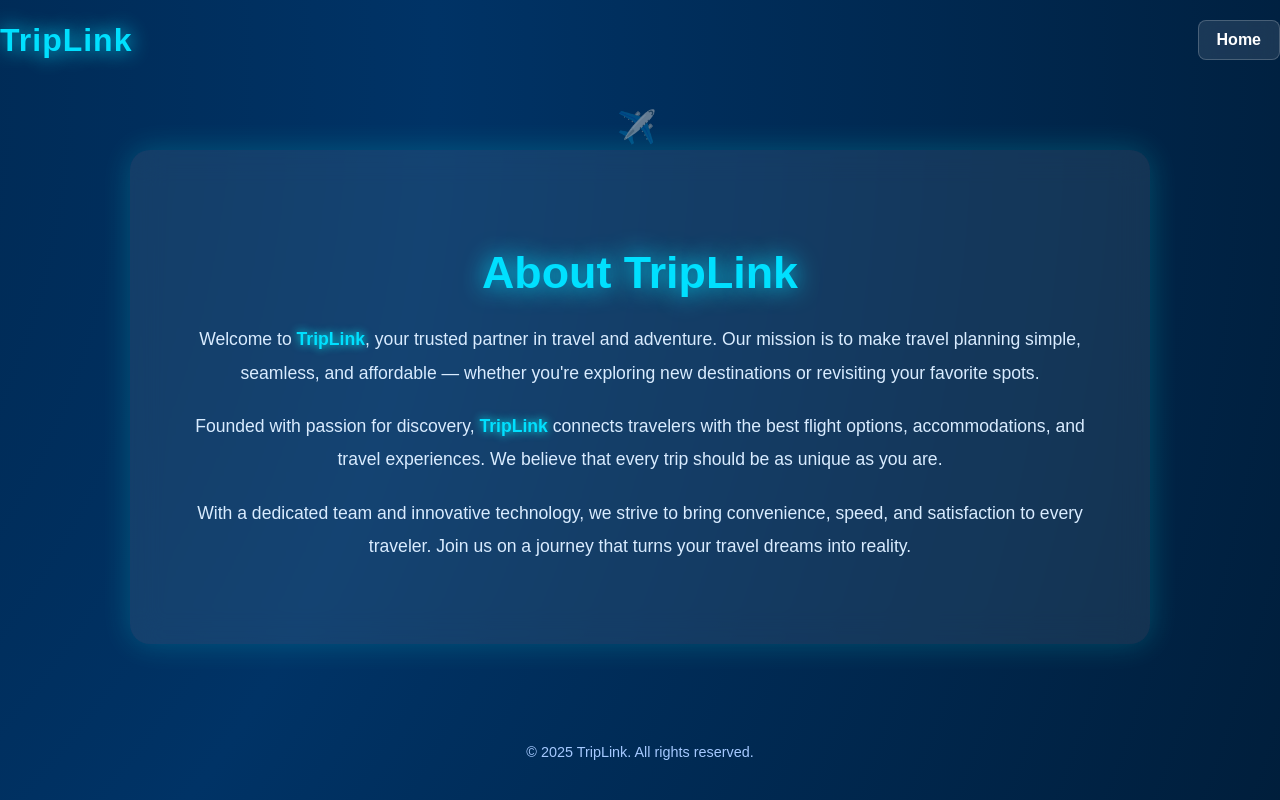
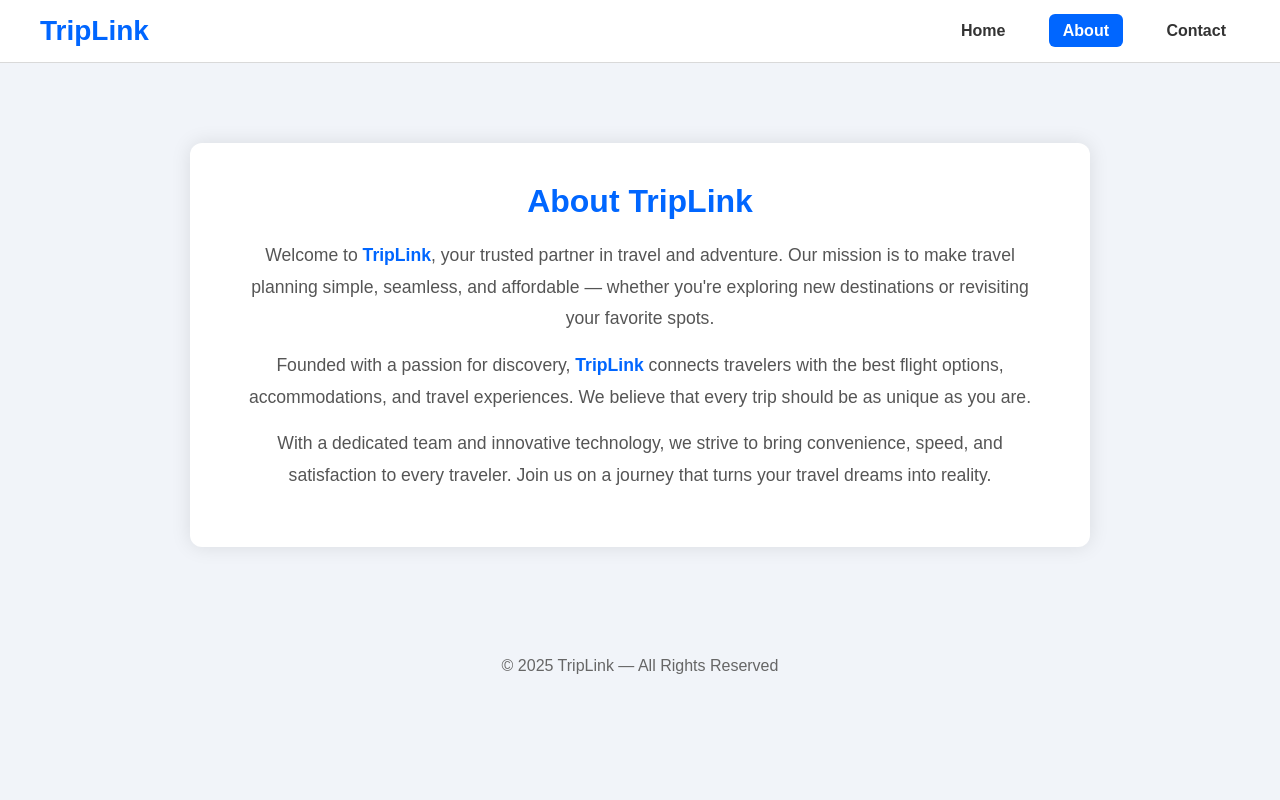
Before and after one commit to Zeyadsmir200618/TripLink, a PHP site: page /Views/aboutsus.php in a window 1280 px wide. Run offline with PHP 8.4, Linux system fonts and the light colour scheme.

Commit message:
Revamp About Us page with new styles and text
Updated the About Us page with a new design and content.

```diff
--- a/Views/aboutsus.php
+++ b/Views/aboutsus.php
@@ -1,43 +1,95 @@
 <?php
-// about_us.php
+// about_us.php - clean white/blue style like menu.php
 ?>
 <!DOCTYPE html>
 <html lang="en">
 <head>
-  <meta charset="UTF-8" />
-  <meta name="viewport" content="width=device-width, initial-scale=1.0" />
+<meta charset="UTF-8">
+<meta name="viewport" content="width=device-width, initial-scale=1.0">
 <title>About Us | TripLink</title>
-  <link rel="stylesheet" href="Public/css/aboutus.css">
+<style>
+/* ---- Base ---- */
+* { margin:0; padding:0; box-sizing:border-box; font-family:Arial, sans-serif; }
+body { background:#f1f4f9; color:#333; }
+
+/* ---- Navbar ---- */
+.navbar {
+    background:white;
+    width:100%;
+    padding:15px 40px;
+    display:flex;
+    justify-content:space-between;
+    align-items:center;
+    border-bottom:1px solid #d9d9d9;
+}
+.logo { font-size:28px; font-weight:bold; color:#0066ff; }
+.nav-links a {
+    text-decoration:none;
+    margin-left:25px;
+    color:#333;
+    font-weight:600;
+    padding:8px 14px;
+    border-radius:6px;
+}
+.nav-links a:hover { background:#e6efff; }
+.active { background:#0066ff; color:white !important; }
+
+/* ---- About Section ---- */
+.about-container {
+    background:white;
+    width:90%;
+    max-width:900px;
+    margin:80px auto;
+    padding:40px 50px;
+    border-radius:12px;
+    box-shadow:0 0 20px rgba(0,0,0,0.1);
+    text-align:center;
+}
+.about-container h1 {
+    font-size:32px;
+    margin-bottom:20px;
+    color:#0066ff;
+}
+.about-container p {
+    font-size:1.1rem;
+    line-height:1.8;
+    color:#555;
+    margin-bottom:15px;
+}
+.highlight { color:#0066ff; font-weight:bold; }
+
+/* ---- Footer ---- */
+footer {
+    margin-top:40px;
+    text-align:center;
+    color:#666;
+    padding:30px 0;
+}
+</style>
 </head>
 <body>
 
+<!-- Navbar -->
 <div class="navbar">
     <div class="logo">TripLink</div>
     <div class="nav-links">
         <a href="menu.php">Home</a>
+        <a href="about_us.php" class="active">About</a>
+        <a href="contact_us.php">Contact</a>
     </div>
 </div>
 
-  <div class="plane">✈️</div>
-
+<!-- About Section -->
 <section class="about-container">
     <h1>About TripLink</h1>
-    <p>
-      Welcome to <span class="highlight">TripLink</span>, your trusted partner in travel and adventure.
-      Our mission is to make travel planning simple, seamless, and affordable — whether you're exploring new destinations or revisiting your favorite spots.
-    </p>
-    <p>
-      Founded with passion for discovery, <span class="highlight">TripLink</span> connects travelers with the best flight options, accommodations, and travel experiences.
-      We believe that every trip should be as unique as you are.
-    </p>
-    <p>
-      With a dedicated team and innovative technology, we strive to bring convenience, speed, and satisfaction to every traveler.
-      Join us on a journey that turns your travel dreams into reality.
-    </p>
+    <p>Welcome to <span class="highlight">TripLink</span>, your trusted partner in travel and adventure. Our mission is to make travel planning simple, seamless, and affordable — whether you're exploring new destinations or revisiting your favorite spots.</p>
+    <p>Founded with a passion for discovery, <span class="highlight">TripLink</span> connects travelers with the best flight options, accommodations, and travel experiences. We believe that every trip should be as unique as you are.</p>
+    <p>With a dedicated team and innovative technology, we strive to bring convenience, speed, and satisfaction to every traveler. Join us on a journey that turns your travel dreams into reality.</p>
 </section>
 
+<!-- Footer -->
 <footer>
-    &copy; 2025 TripLink. All rights reserved.
+    &copy; 2025 TripLink — All Rights Reserved
 </footer>
 
 </body>
```
Lines whose indentation alone changed are shown as unchanged.
